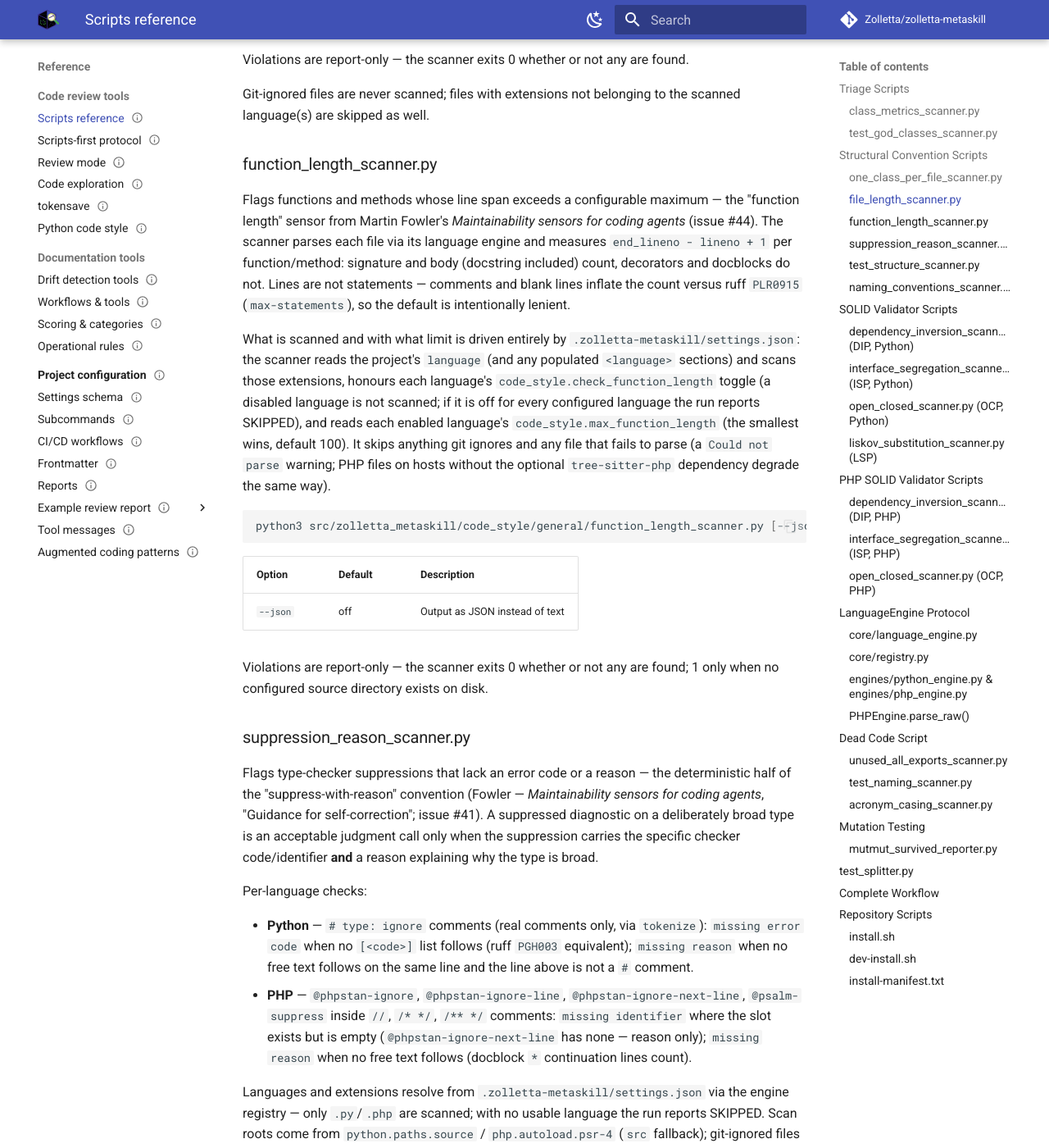
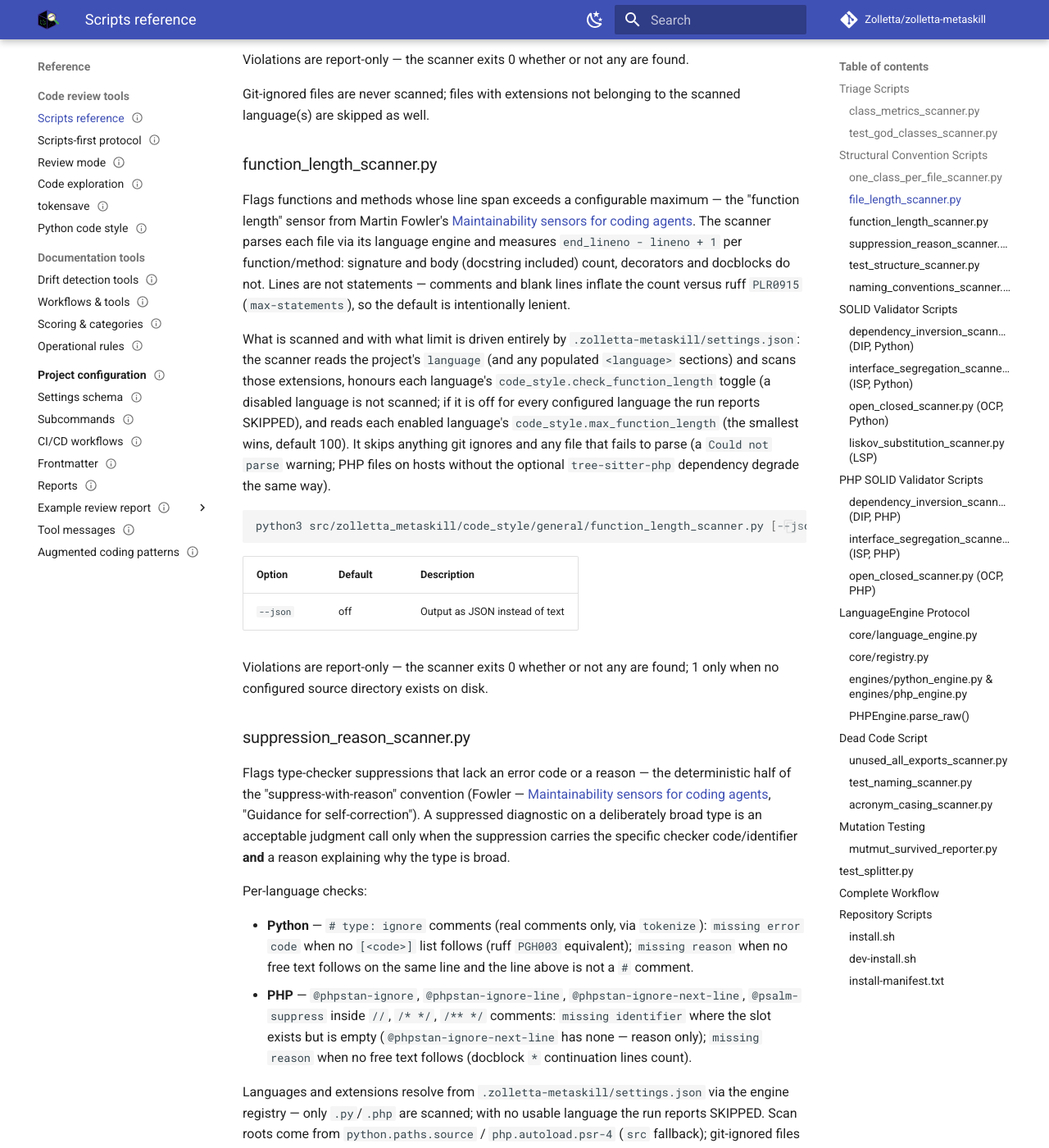
Before and after one commit to Zolletta/zolletta-metaskill, an MkDocs documentation site: the page built from docs/reference/code/scripts.md, in a window 1280 px wide and 1400 px high, scrolled down 2939 px. Shown: the whole window at 82% size. Built offline with MkDocs 1.6.1 and Material for MkDocs 9.7.7, drawn with Linux system fonts in a browser that asks for light colours; comment, search, counter and statistics services are not loaded.

Commit message:
docs: link Fowler's maintainability-sensors article directly
Replace parenthetical issue references with a direct link to
https://martinfowler.com/articles/sensors-for-coding-agents.html at each
article citation in docs and skills.

Generated with [Devin](https://devin.ai)

Co-Authored-By: Devin <158243242+devin-ai-integration[bot]@users.noreply.github.com>

```diff
--- a/docs/reference/code/scripts.md
+++ b/docs/reference/code/scripts.md
@@ -69,7 +69,7 @@ python3 src/zolletta_metaskill/code_style/general/one_class_per_file_scanner.py
 
 ### file_length_scanner.py
 
-Flags files that exceed a configurable maximum line count. Language-agnostic — it does not parse code, it counts lines. Implements the "file length" sensor from Martin Fowler's *Maintainability sensors for coding agents*.
+Flags files that exceed a configurable maximum line count. Language-agnostic — it does not parse code, it counts lines. Implements the "file length" sensor from Martin Fowler's [Maintainability sensors for coding agents](https://martinfowler.com/articles/sensors-for-coding-agents.html).
 
 What is scanned and with what limit is driven entirely by `.zolletta-metaskill/settings.json`: the scanner reads the project's `language` (and any populated `<language>` sections) and scans those extensions, honours each language's `code_style.check_file_length` toggle (a disabled language is not scanned; if it is off for every configured language the run reports SKIPPED), and reads each enabled language's `code_style.max_file_length` (the smallest wins, default 800). It also skips anything git ignores (`.gitignore`, `.git/info/exclude`, `core.excludesFile`) — so `vendor/`, `node_modules/`, and build output never appear in the report. Outside a git repository every matching file is scanned.
 
@@ -87,7 +87,7 @@ Git-ignored files are never scanned; files with extensions not belonging to the
 
 ### function_length_scanner.py
 
-Flags functions and methods whose line span exceeds a configurable maximum — the "function length" sensor from Martin Fowler's *Maintainability sensors for coding agents* (issue #44). The scanner parses each file via its language engine and measures `end_lineno - lineno + 1` per function/method: signature and body (docstring included) count, decorators and docblocks do not. Lines are not statements — comments and blank lines inflate the count versus ruff `PLR0915` (`max-statements`), so the default is intentionally lenient.
+Flags functions and methods whose line span exceeds a configurable maximum — the "function length" sensor from Martin Fowler's [Maintainability sensors for coding agents](https://martinfowler.com/articles/sensors-for-coding-agents.html). The scanner parses each file via its language engine and measures `end_lineno - lineno + 1` per function/method: signature and body (docstring included) count, decorators and docblocks do not. Lines are not statements — comments and blank lines inflate the count versus ruff `PLR0915` (`max-statements`), so the default is intentionally lenient.
 
 What is scanned and with what limit is driven entirely by `.zolletta-metaskill/settings.json`: the scanner reads the project's `language` (and any populated `<language>` sections) and scans those extensions, honours each language's `code_style.check_function_length` toggle (a disabled language is not scanned; if it is off for every configured language the run reports SKIPPED), and reads each enabled language's `code_style.max_function_length` (the smallest wins, default 100). It skips anything git ignores and any file that fails to parse (a `Could not parse` warning; PHP files on hosts without the optional `tree-sitter-php` dependency degrade the same way).
 
@@ -103,7 +103,7 @@ Violations are report-only — the scanner exits 0 whether or not any are found;
 
 ### suppression_reason_scanner.py
 
-Flags type-checker suppressions that lack an error code or a reason — the deterministic half of the "suppress-with-reason" convention (Fowler — *Maintainability sensors for coding agents*, "Guidance for self-correction"; issue #41). A suppressed diagnostic on a deliberately broad type is an acceptable judgment call only when the suppression carries the specific checker code/identifier **and** a reason explaining why the type is broad.
+Flags type-checker suppressions that lack an error code or a reason — the deterministic half of the "suppress-with-reason" convention (Fowler — [Maintainability sensors for coding agents](https://martinfowler.com/articles/sensors-for-coding-agents.html), "Guidance for self-correction"). A suppressed diagnostic on a deliberately broad type is an acceptable judgment call only when the suppression carries the specific checker code/identifier **and** a reason explaining why the type is broad.
 
 Per-language checks:
 
```
Also changed, not shown: docs/explanation/adr/0014-add-mutation-testing-sensor.md (+1 -1 lines), docs/explanation/code/php/php-review-patterns.md (+1 -1 lines), skills/zolletta-metaskill-php-code-style/SUBSKILL.md (+1 -1 lines), skills/zolletta-metaskill-python-code-style/SUBSKILL.md (+1 -1 lines).
